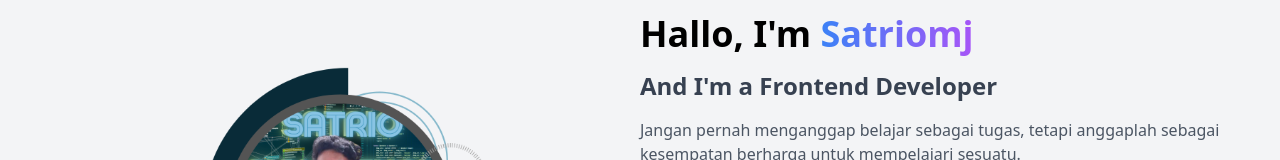
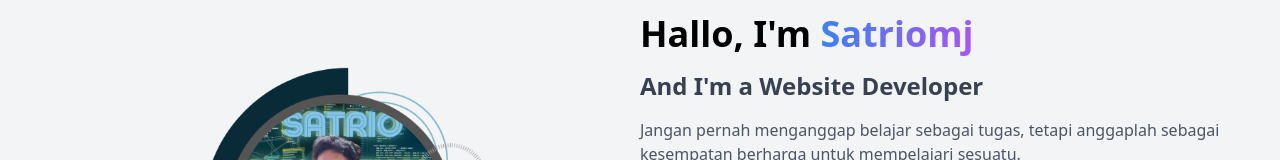
Before and after one commit to Satriomj/Portofolio, a React (Create React App) app: page / in a window 1280 px wide. Shown: the part 235-395 px from the top of the page. Built offline with nearby package versions, Linux system fonts and the light colour scheme.

Commit message:
Update Home.js

```diff
--- a/src/components/Home.js
+++ b/src/components/Home.js
@@ -11,7 +11,7 @@ const Home = () => {
         <h1 className="text-4xl font-bold mb-4">
           Hallo, I'm <span className="bg-gradient-to-r from-blue-500 to-purple-500 bg-clip-text text-transparent">Satriomj</span>
         </h1>
-        <h2 className="text-2xl font-semibold text-gray-700 mb-4">And I'm a Frontend Developer</h2>
+        <h2 className="text-2xl font-semibold text-gray-700 mb-4">And I'm a Website Developer</h2>
         <p className="text-gray-600 mb-6">
           Jangan pernah menganggap belajar sebagai tugas, tetapi anggaplah sebagai kesempatan berharga untuk mempelajari sesuatu.
           <br />
```
